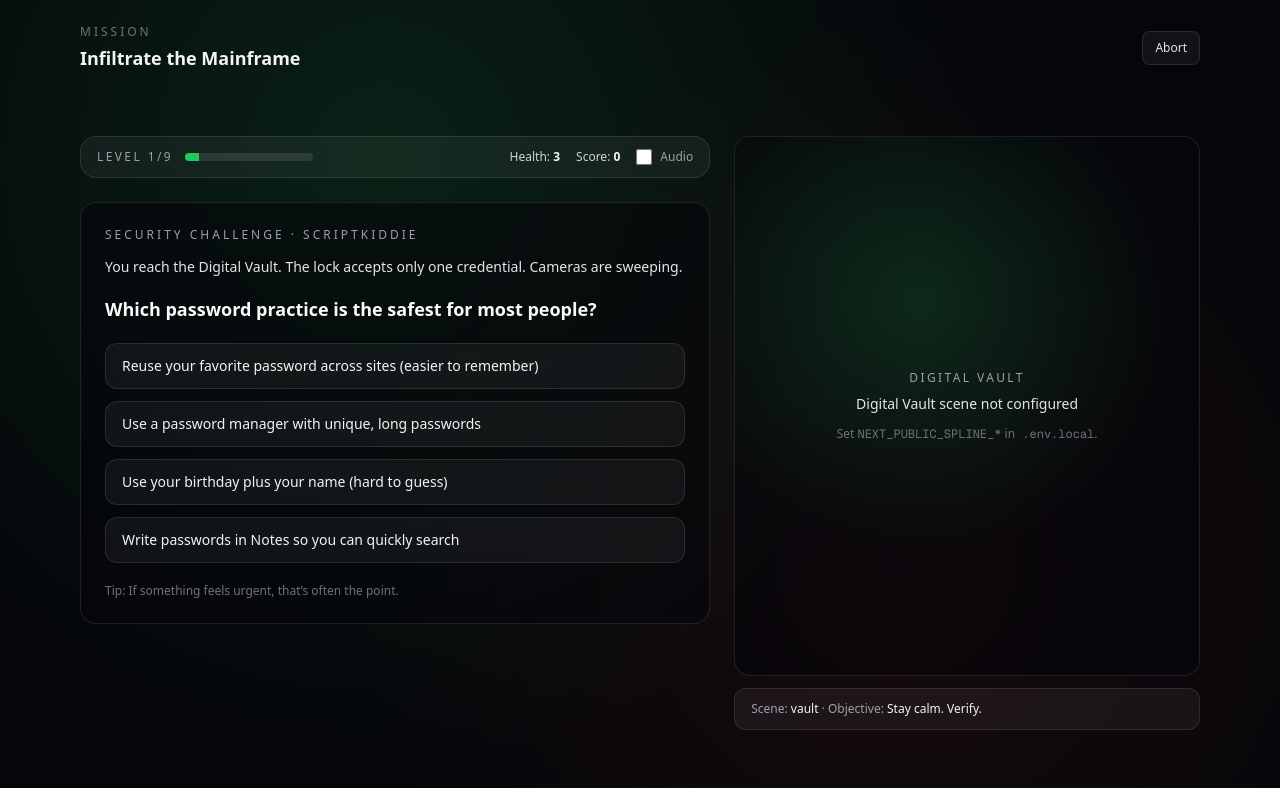
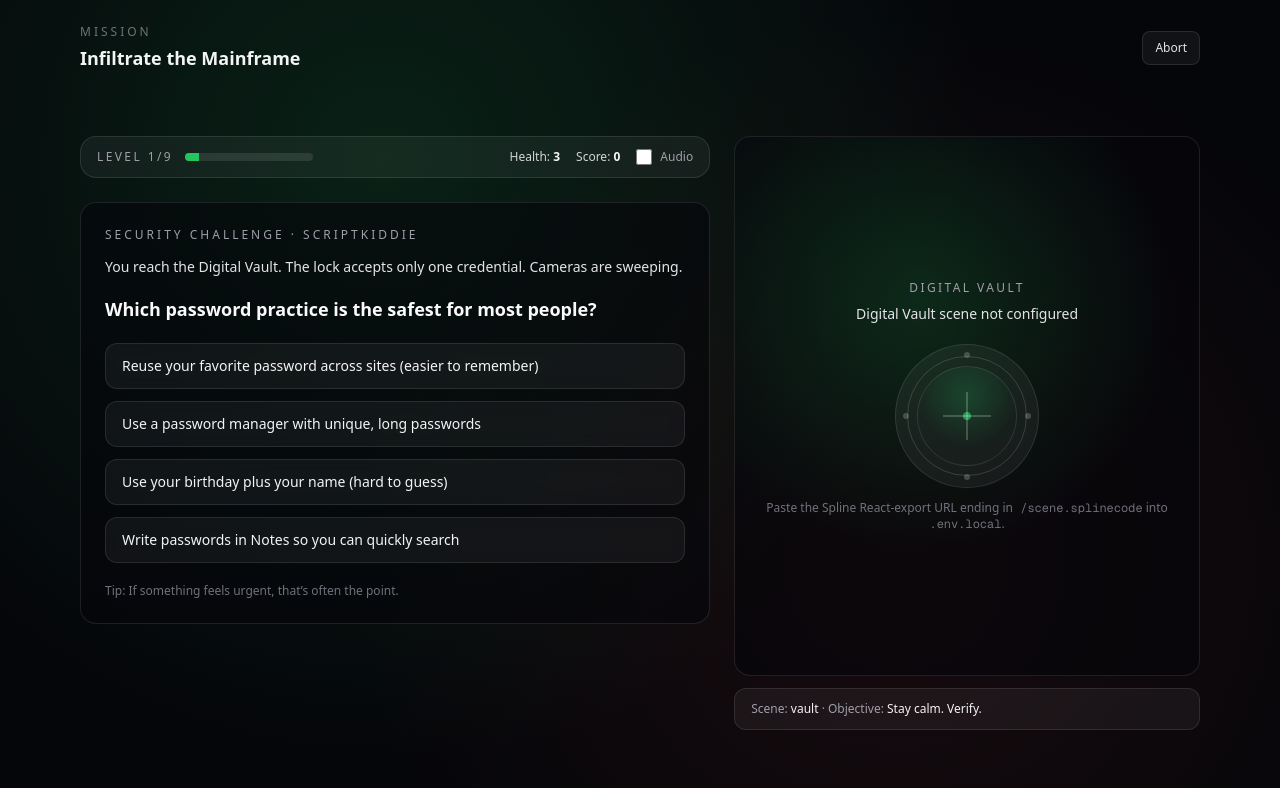
Before and after one commit to mohammadazri/cssc_club, a Next.js app: page /mission in a window 1280 px wide. Shown: the top 788 px of the page. Built offline with nearby package versions, Linux system fonts and the light colour scheme.

Commit message:
fix: spine aniamtion fixed

```diff
--- a/src/components/3d/MainframeScene.tsx
+++ b/src/components/3d/MainframeScene.tsx
@@ -6,6 +6,7 @@ export function MainframeScene({ className }: { className?: string }) {
   return (
     <SplineScene
       label="Mainframe"
+      fallbackVariant="mainframe"
       sceneUrl={process.env.NEXT_PUBLIC_SPLINE_MAINFRAME_SCENE}
       className={className}
     />
--- a/src/components/3d/PhishingScene.tsx
+++ b/src/components/3d/PhishingScene.tsx
@@ -6,6 +6,7 @@ export function PhishingScene({ className }: { className?: string }) {
   return (
     <SplineScene
       label="Phishing Hook"
+      fallbackVariant="phishing"
       sceneUrl={process.env.NEXT_PUBLIC_SPLINE_PHISHING_SCENE}
       className={className}
     />
--- a/src/components/3d/SplineScene.tsx
+++ b/src/components/3d/SplineScene.tsx
@@ -8,17 +8,84 @@ function placeholderLabel(sceneName: string) {
   return `${sceneName} scene not configured`;
 }
 
+type FallbackVariant = "vault" | "phishing" | "mainframe";
+
+function SceneFallbackVisual({ variant }: { variant: FallbackVariant }) {
+  switch (variant) {
+    case "vault":
+      return (
+        <div className="relative mx-auto mt-5 h-36 w-36">
+          <div className="absolute inset-0 rounded-full border border-white/10 bg-white/5" />
+          <div className="absolute inset-3 rounded-full border border-white/15" />
+          <div className="absolute inset-5.5 rounded-full border border-white/10 bg-[radial-gradient(circle_at_50%_30%,rgba(34,197,94,0.20),transparent_60%)]" />
+          <div className="absolute left-1/2 top-1/2 h-2 w-2 -translate-x-1/2 -translate-y-1/2 rounded-full bg-cyber-green/70" />
+          <div className="absolute left-1/2 top-1/2 h-12 w-0.5 -translate-x-1/2 -translate-y-1/2 bg-white/20" />
+          <div className="absolute left-1/2 top-1/2 h-0.5 w-12 -translate-x-1/2 -translate-y-1/2 bg-white/20" />
+
+          <div className="absolute left-1/2 top-2 h-1.5 w-1.5 -translate-x-1/2 rounded-full bg-white/20" />
+          <div className="absolute left-1/2 bottom-2 h-1.5 w-1.5 -translate-x-1/2 rounded-full bg-white/20" />
+          <div className="absolute top-1/2 left-2 h-1.5 w-1.5 -translate-y-1/2 rounded-full bg-white/20" />
+          <div className="absolute top-1/2 right-2 h-1.5 w-1.5 -translate-y-1/2 rounded-full bg-white/20" />
+        </div>
+      );
+    case "phishing":
+      return (
+        <div className="relative mx-auto mt-5 h-36 w-44">
+          <div className="absolute inset-0 rounded-2xl border border-white/10 bg-white/5" />
+          <div className="absolute left-4 right-4 top-4 h-3 rounded bg-white/10" />
+          <div className="absolute left-4 right-16 top-10 h-2 rounded bg-white/10" />
+          <div className="absolute left-4 right-10 top-14 h-2 rounded bg-white/10" />
+          <div className="absolute left-4 right-24 top-18 h-2 rounded bg-white/10" />
+
+          <div className="absolute -right-3 bottom-8 h-10 w-10 rounded-full border border-alert-red/30 bg-alert-red/10" />
+          <div className="absolute -right-1 bottom-10 h-6 w-6 rounded-full border border-alert-red/40 bg-alert-red/10" />
+          <div className="absolute left-1/2 bottom-4 h-0.5 w-16 -translate-x-1/2 bg-white/20" />
+          <div className="absolute left-1/2 bottom-4 h-5 w-5 -translate-x-1/2 translate-y-3 rounded-full border border-white/15 bg-white/5" />
+        </div>
+      );
+    case "mainframe":
+      return (
+        <div className="relative mx-auto mt-5 grid h-36 w-48 grid-cols-3 gap-3">
+          {Array.from({ length: 3 }).map((_, col) => (
+            <div
+              key={col}
+              className="relative overflow-hidden rounded-xl border border-white/10 bg-white/5"
+            >
+              <div className="absolute inset-x-0 top-0 h-10 bg-white/5" />
+              <div className="absolute left-3 top-3 h-1.5 w-8 rounded bg-white/10" />
+              <div className="absolute left-3 top-6 h-1.5 w-12 rounded bg-white/10" />
+              <div className="absolute left-3 top-14 h-1.5 w-10 rounded bg-white/10" />
+              <div className="absolute left-3 top-18.5 h-1.5 w-12 rounded bg-white/10" />
+              <div className="absolute left-3 top-23.5 h-1.5 w-9 rounded bg-white/10" />
+
+              <div className="absolute right-3 top-4 h-1.5 w-1.5 rounded-full bg-cyber-green/60" />
+              <div className="absolute right-3 top-8 h-1.5 w-1.5 rounded-full bg-white/20" />
+              <div className="absolute right-3 top-12 h-1.5 w-1.5 rounded-full bg-white/20" />
+              <div className="absolute right-3 top-16 h-1.5 w-1.5 rounded-full bg-alert-red/25" />
+
+              <div className="absolute inset-0 bg-[radial-gradient(circle_at_30%_20%,rgba(34,197,94,0.14),transparent_55%)]" />
+            </div>
+          ))}
+        </div>
+      );
+  }
+}
+
 export function SplineScene({
   sceneUrl,
   label,
+  fallbackVariant,
   className,
 }: {
   sceneUrl?: string;
   label: string;
+  fallbackVariant: FallbackVariant;
   className?: string;
 }) {
   const [failed, setFailed] = useState(false);
-  const enabled = Boolean(sceneUrl) && !failed;
+  const normalizedUrl = typeof sceneUrl === "string" ? sceneUrl.trim() : "";
+  const looksLikeSplineCode = normalizedUrl.endsWith("/scene.splinecode");
+  const enabled = Boolean(normalizedUrl) && looksLikeSplineCode && !failed;
 
   const fallback = useMemo(() => {
     return (
@@ -36,14 +103,22 @@ export function SplineScene({
           <p className="mt-2 text-sm text-zinc-200">
             {placeholderLabel(label)}
           </p>
+          <SceneFallbackVisual variant={fallbackVariant} />
           <p className="mt-3 text-xs text-zinc-500">
-            Set <span className="font-mono">NEXT_PUBLIC_SPLINE_*</span> in
+            Paste the Spline React-export URL ending in
+            <span className="font-mono"> /scene.splinecode</span> into
             <span className="font-mono"> .env.local</span>.
           </p>
+          {!looksLikeSplineCode && Boolean(normalizedUrl) ? (
+            <p className="mt-2 text-[11px] leading-4 text-zinc-500">
+              The current value looks like a share-page URL, not a
+              <span className="font-mono"> .splinecode</span> resource.
+            </p>
+          ) : null}
         </div>
       </div>
     );
-  }, [label]);
+  }, [fallbackVariant, label]);
 
   if (!enabled) {
     return <div className={clsx("h-full w-full", className)}>{fallback}</div>;
@@ -57,7 +132,7 @@ export function SplineScene({
       )}
     >
       <Spline
-        scene={sceneUrl!}
+        scene={normalizedUrl}
         onError={() => setFailed(true)}
         className="h-full w-full"
       />
--- a/src/components/3d/VaultScene.tsx
+++ b/src/components/3d/VaultScene.tsx
@@ -6,6 +6,7 @@ export function VaultScene({ className }: { className?: string }) {
   return (
     <SplineScene
       label="Digital Vault"
+      fallbackVariant="vault"
       sceneUrl={process.env.NEXT_PUBLIC_SPLINE_VAULT_SCENE}
       className={className}
     />
```
